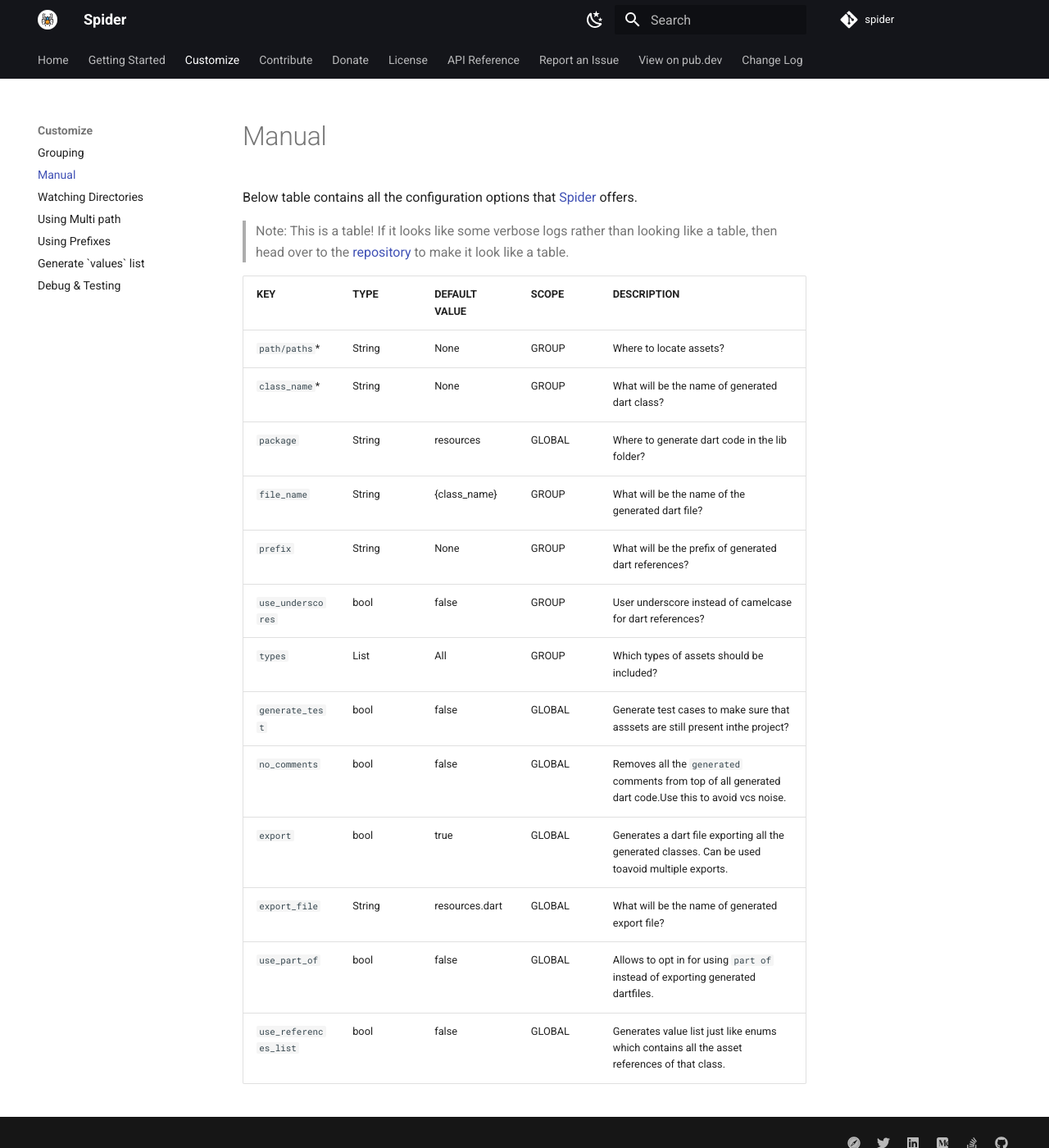
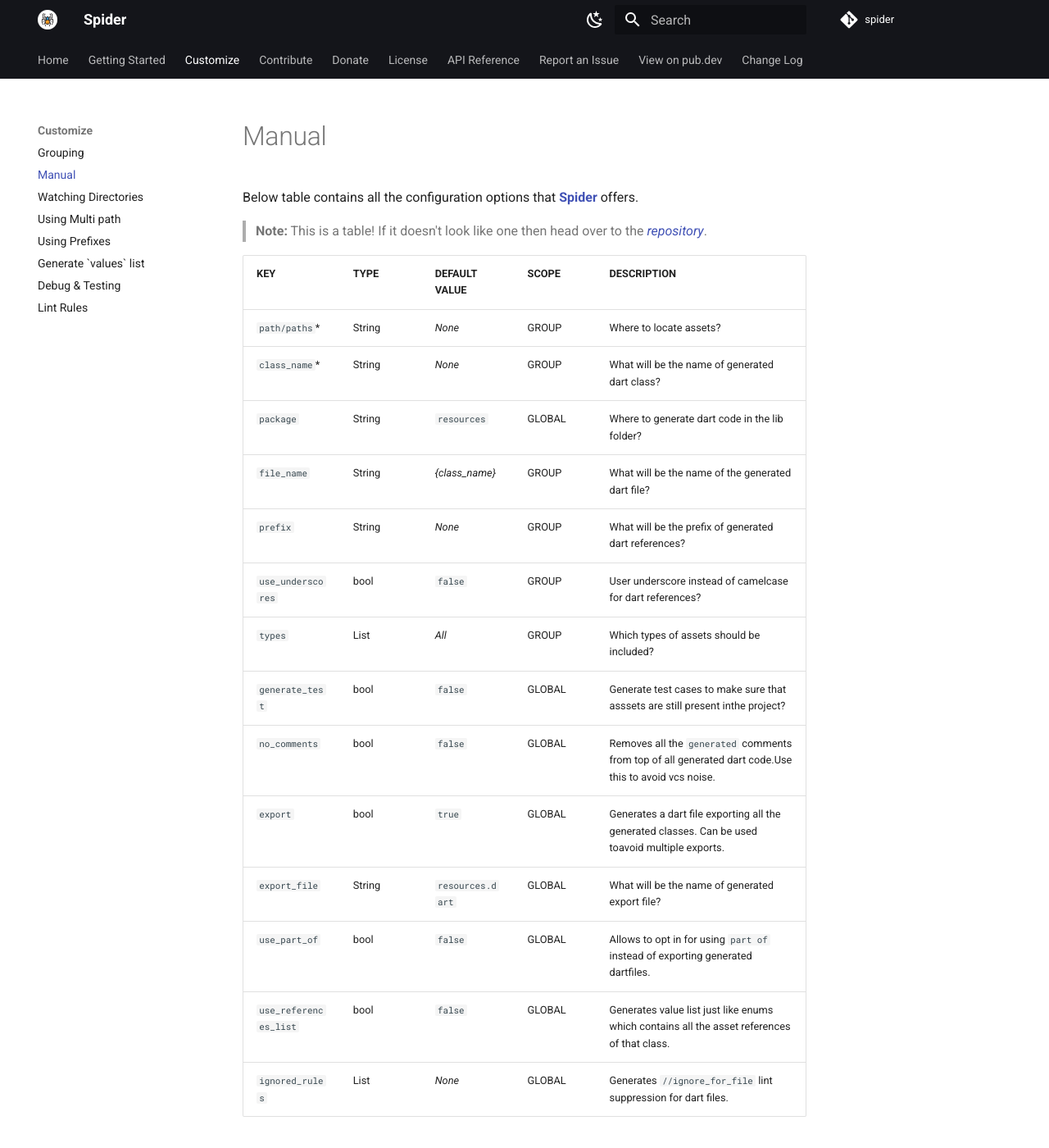
Before and after one commit to BirjuVachhani/spider, an MkDocs documentation site: the page built from docs/manual.md, in a window 1280 px wide and 1400 px high. Shown: the whole window at 82% size. Built offline with MkDocs 1.6.1 and Material for MkDocs 9.7.7, drawn with Linux system fonts in a browser that asks for light colours; comment, search, counter and statistics services are not loaded.

Commit message:
Add docs for ignore rules feature

```diff
--- a/docs/manual.md
+++ b/docs/manual.md
@@ -1,19 +1,22 @@
-Below table contains all the configuration options that [Spider](https://pub.dev/packages/spider) offers.
+Below table contains all the configuration options that [**Spider**](https://pub.dev/packages/spider) offers.
 
-> Note: This is a table! If it looks like some verbose logs rather than looking like a table, then head over to the [repository](https://github.com/birjuvachhani/spider) to make it look like a table.
+> **Note:** This is a table! If it doesn't look like one then head over to the [*repository*](https://github.com/birjuvachhani/spider).
 
 | KEY             	| TYPE         	| DEFAULT VALUE  	| SCOPE  	| DESCRIPTION                                                                                           	|
 |-----------------	|--------------	|----------------	|--------	|-------------------------------------------------------------------------------------------------------	|
-| `path/paths`*   	| String       	| None           	| GROUP  	| Where to locate assets?                                                                               	|
-| `class_name`*   	| String       	| None           	| GROUP  	| What will be the name of generated dart class?                                                        	|
-| `package`       	| String       	| resources      	| GLOBAL 	| Where to generate dart code in the lib folder?                                                        	|
-| `file_name`     	| String       	| {class_name}   	| GROUP  	| What will be the name of the generated dart file?                                                     	|
-| `prefix`        	| String       	| None           	| GROUP  	| What will be the prefix of generated dart references?                                                 	|
-| `use_underscores`        	| bool       	| false           	| GROUP  	| User underscore instead of camelcase for dart references?                                                 	|
-| `types`         	| List<String> 	| All            	| GROUP  	| Which types of assets should be included?                                                             	|
-| `generate_test` 	| bool         	| false          	| GLOBAL 	| Generate test cases to make sure that asssets are still present inthe project?                        	|
-| `no_comments`   	| bool         	| false          	| GLOBAL 	| Removes all the `generated` comments from top of all generated dart code.Use this to avoid vcs noise. 	|
-| `export`        	| bool         	| true           	| GLOBAL 	| Generates a dart file exporting all the generated classes. Can be used toavoid multiple exports.      	|
-| `export_file`   	| String       	| resources.dart 	| GLOBAL 	| What will be the name of generated export file?                                                       	|
-| `use_part_of`   	| bool         	| false          	| GLOBAL 	| Allows to opt in for using `part of` instead of exporting generated dartfiles.                        	|
-| `use_references_list`   	| bool         	| false          	| GLOBAL 	| Generates value list just like enums which contains all the asset references of that class.                        	|
+| `path/paths`*   	| String       	| *None*           	| GROUP  	| Where to locate assets?                                                                               	|
+| `class_name`*   	| String       	| *None*           	| GROUP  	| What will be the name of generated dart class?                                                        	|
+| `package`       	| String       	| `resources`      	| GLOBAL 	| Where to generate dart code in the lib folder?                                                        	|
+| `file_name`     	| String       	| *{class_name}*   	| GROUP  	| What will be the name of the generated dart file?                                                     	|
+| `prefix`        	| String       	| *None*           	| GROUP  	| What will be the prefix of generated dart references?                                                 	|
+| `use_underscores`        	| bool       	| `false`           	| GROUP  	| User underscore instead of camelcase for dart references?                                                 	|
+| `types`         	| List<String> 	| *All*            	| GROUP  	| Which types of assets should be included?                                                             	|
+| `generate_test` 	| bool         	| `false`          	| GLOBAL 	| Generate test cases to make sure that asssets are still present inthe project?                        	|
+| `no_comments`   	| bool         	| `false`          	| GLOBAL 	| Removes all the `generated` comments from top of all generated dart code.Use this to avoid vcs noise. 	|
+| `export`        	| bool         	| `true`           	| GLOBAL 	| Generates a dart file exporting all the generated classes. Can be used toavoid multiple exports.      	|
+| `export_file`   	| String       	| `resources.dart` 	| GLOBAL 	| What will be the name of generated export file?                                                       	|
+| `use_part_of`   	| bool         	| `false`          	| GLOBAL 	| Allows to opt in for using `part of` instead of exporting generated dartfiles.                        	|
+| `use_references_list`   	| bool         	| `false`          	| GLOBAL 	| Generates value list just like enums which contains all the asset references of that class.                        	|
+| `ignored_rules`   	| List<String>         	| *None*          	| GLOBAL 	| Generates `//ignore_for_file` lint suppression for dart files.                        	|
+
+<br/>
--- a/mkdocs.yml
+++ b/mkdocs.yml
@@ -43,6 +43,7 @@ nav:
       - 'Using Prefixes': prefixes.md
       - 'Generate `values` list': values.md
       - 'Debug & Testing': test.md
+      - 'Lint Rules': ignore_rules.md
   - 'Contribute':
       - 'Contributing': contribute.md
       - 'Code of Conduct': code_of_conduct.md
```
Also changed, not shown: docs/grouping.md (+2 -0 lines), docs/ignore_rules.md (added, +39 -0 lines), docs/test.md (+1 -0 lines), docs/watching_dirs.md (+1 -0 lines).
